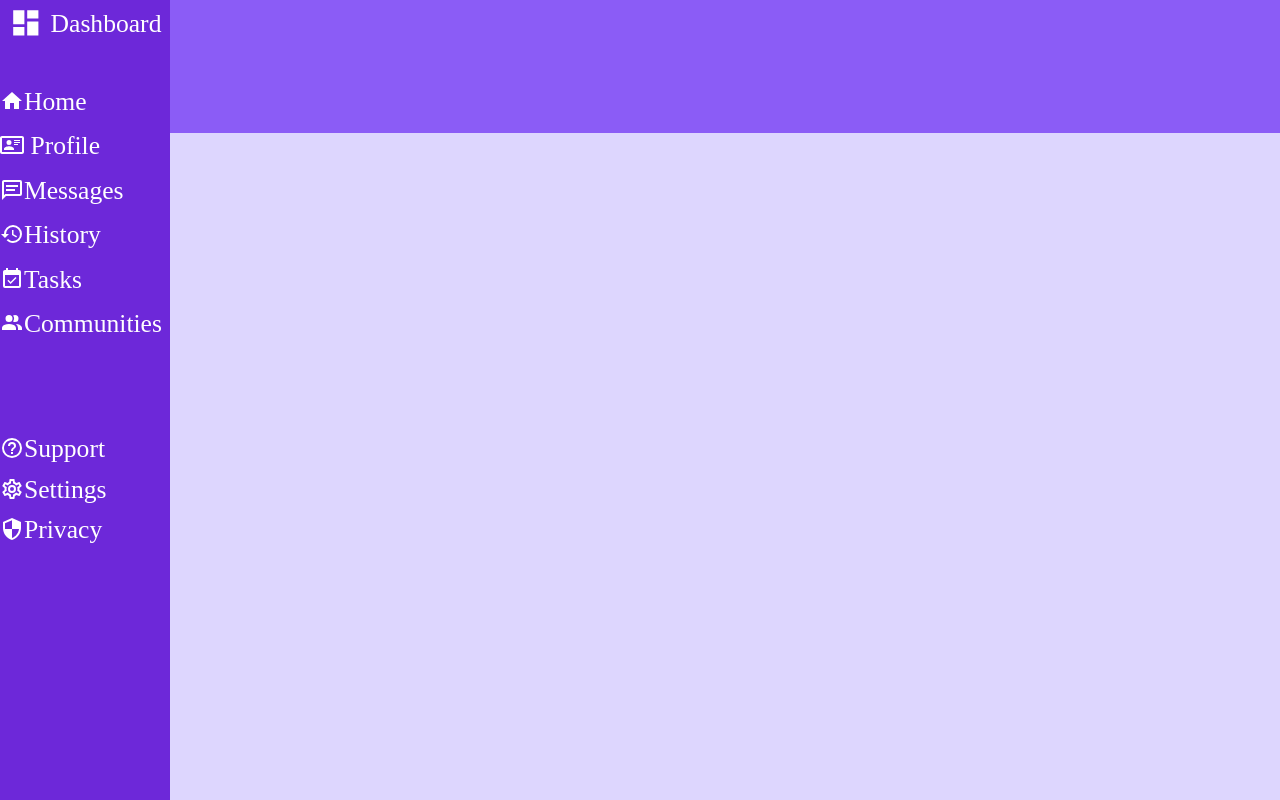
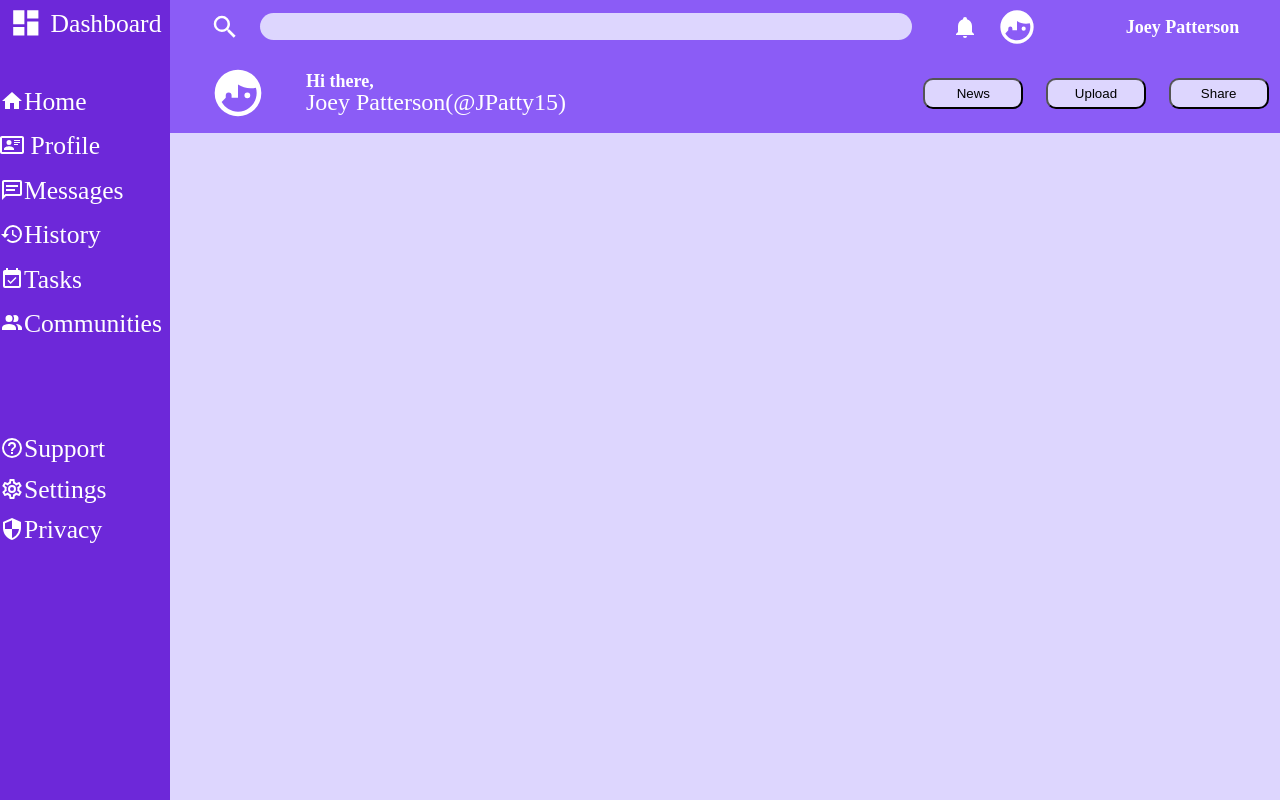
Before and after one commit to JoeyDevelop/Admin_Dashboard, a plain HTML site: page Index.html in a window 1280 px wide. Drawn offline with Linux system fonts and the light colour scheme.

Commit message:
add html and css elements to header section

```diff
--- a/Index.html
+++ b/Index.html
@@ -99,13 +99,55 @@
             <div class="tab" id="privacy">
               <svg style="width:24px;height:24px" viewBox="0 0 24 24">
               <path fill="currentColor" d="M12,12H19C18.47,16.11 15.72,19.78 12,20.92V12H5V6.3L12,3.19M12,1L3,5V11C3,16.55
-              6.84,21.73 12,23C17.16,21.73 21,16.55 21,11V5L12,1Z" />
+                6.84,21.73 12,23C17.16,21.73 21,16.55 21,11V5L12,1Z" />
               </svg>
               <h4>Privacy</h4>
             </div>
           </div>
         </div>
         <div class="header">
+          <div class="header_top_left">
+            <svg style="width:30;height:30" viewBox="0 0 24 24">
+              <path fill="currentColor" d="M9.5,3A6.5,6.5 0 0,1 16,9.5C16,11.11
+              15.41,12.59 14.44,13.73L14.71,14H15.5L20.5,19L19,20.5L14,15.5V14.71L13.73,14.44C12.59,15.41
+              11.11,16 9.5,16A6.5,6.5 0 0,1 3,9.5A6.5,6.5 0 0,1 9.5,3M9.5,5C7,5 5,7 5,9.5C5,12 7,14 9.5,14C12,14
+              14,12 14,9.5C14,7 12,5 9.5,5Z" />
+            </svg>
+            <input class="search_bar" type="text">
+          </div>
+          <div class="header_top_right">
+            <svg class="notifications" style="width:24px;height:24px" viewBox="0 0 24 24">
+              <path fill="currentColor" d="M21,19V20H3V19L5,17V11C5,7.9 7.03,5.17 10,4.29C10,4.19 10,4.1 10,4A2,2
+              0 0,1 12,2A2,2 0 0,1 14,4C14,4.1 14,4.19 14,4.29C16.97,5.17 19,7.9 19,11V17L21,19M14,21A2,2 0 0,1 12,23A2,2
+              0 0,1 10,21" />
+            </svg>
+            <svg class="icon" style="width:40px;height:40px" viewBox="0 0 24 24">
+              <path fill="currentColor" d="M12,2A10,10 0 0,0 2,12A10,10 0 0,0 12,22A10,10 0 0,0
+              22,12A10,10 0 0,0 12,2M12,8.39C13.57,9.4 15.42,10 17.42,10C18.2,10 18.95,9.91 19.67,9.74C19.88,10.45
+              20,11.21 20,12C20,16.41 16.41,20 12,20C9,20 6.39,18.34 5,15.89L6.75,14V13A1.25,1.25 0 0,1 8,11.75A1.25,1.25
+              0 0,1 9.25,13V14H12M16,11.75A1.25,1.25 0 0,0 14.75,13A1.25,1.25 0 0,0 16,14.25A1.25,1.25 0 0,0
+              17.25,13A1.25,1.25 0 0,0 16,11.75Z" />
+            </svg>
+            <h3>&nbsp;&nbsp;Joey Patterson</h3>
+          </div>
+          <div class="header_bottom_left">
+            <svg style="width:56px;height:56px" viewBox="0 0 24 24">
+              <path fill="currentColor" d="M12,2A10,10 0 0,0 2,12A10,10 0 0,0 12,22A10,10 0 0,0
+              22,12A10,10 0 0,0 12,2M12,8.39C13.57,9.4 15.42,10 17.42,10C18.2,10 18.95,9.91 19.67,9.74C19.88,10.45
+              20,11.21 20,12C20,16.41 16.41,20 12,20C9,20 6.39,18.34 5,15.89L6.75,14V13A1.25,1.25 0 0,1 8,11.75A1.25,1.25
+              0 0,1 9.25,13V14H12M16,11.75A1.25,1.25 0 0,0 14.75,13A1.25,1.25 0 0,0 16,14.25A1.25,1.25 0 0,0
+              17.25,13A1.25,1.25 0 0,0 16,11.75Z" />
+            </svg>
+            <div class="greeting_and_name">
+              <h3>Hi there,</h3>
+              <h5>Joey Patterson(@JPatty15)</h5>
+            </div>
+          </div>
+          <div class="header_bottom_right">
+            <button class="button">News</button>
+            <button class="button">Upload</button>
+            <button class="button">Share</button>
+          </div>
         </div>
         <div class="content"></div>
       </div>
--- a/Style.css
+++ b/Style.css
@@ -60,8 +60,86 @@ h4:hover {
   display: grid;
   grid-template-rows: 1fr 5fr;
   grid-template-columns: 1fr 7fr;
-  /* grid-template-rows: 1fr 5fr;
-  grid-template-columns: 1fr 7fr; */
+}
+
+.header_top_left {
+  display: flex;
+  justify-content: start;
+  align-items: center;
+  color: white;
+  grid-area: 1 / 1 / 2 / 2;
+}
+
+.header_top_left>svg {
+  margin: 0px 20px 0px 40px;
+}
+
+.search_bar {
+  width: 40rem;
+  border-radius: 30px;
+  padding: 6px;
+  background-color: #ddd6fe;
+  border: none;
+}
+
+.search_bar:enabled {
+  outline-color: black;
+}
+
+.header_top_right {
+  display: flex;
+  justify-content: center;
+  align-items: center;
+  grid-area: 1 / 2 / 2 / 3;
+}
+
+h3 {
+  color: white;
+  font-size: large;
+  font-weight: bold;
+}
+
+h5 {
+  color: white;
+  font-size: x-large;
+}
+
+.notifications {
+  margin-right: 20px;
+}
+
+.icon {
+  margin-right: 80px;
+}
+
+.header_bottom_left {
+  display: flex;
+  justify-content: start;
+  align-items: center;
+  grid-area: 2 / 1 / 3 / 2;
+}
+
+.header_bottom_left>svg {
+  margin: 0px 40px 0px 40px;
+
+}
+
+.header_bottom_right {
+  display: flex;
+  justify-content: space-around;
+  align-items: center;
+  grid-area: 2 / 2 / 3 / 3;
+}
+
+button {
+  background-color: #ddd6fe;
+  padding: 6px;
+  width: 100px;
+  border-radius: 10px;
+}
+
+button:hover {
+  transform: scale(1.2);
 }
 
 .sidebar {
@@ -74,6 +152,9 @@ h4:hover {
 .header {
   grid-area: 1 / 2 / 2 / 3;
   background-color: #8b5cf6;
+  display: grid;
+  grid-template-columns: 2fr 1fr;
+  grid-template-rows: 1fr 1.5fr;
 }
 
 .content {
```
